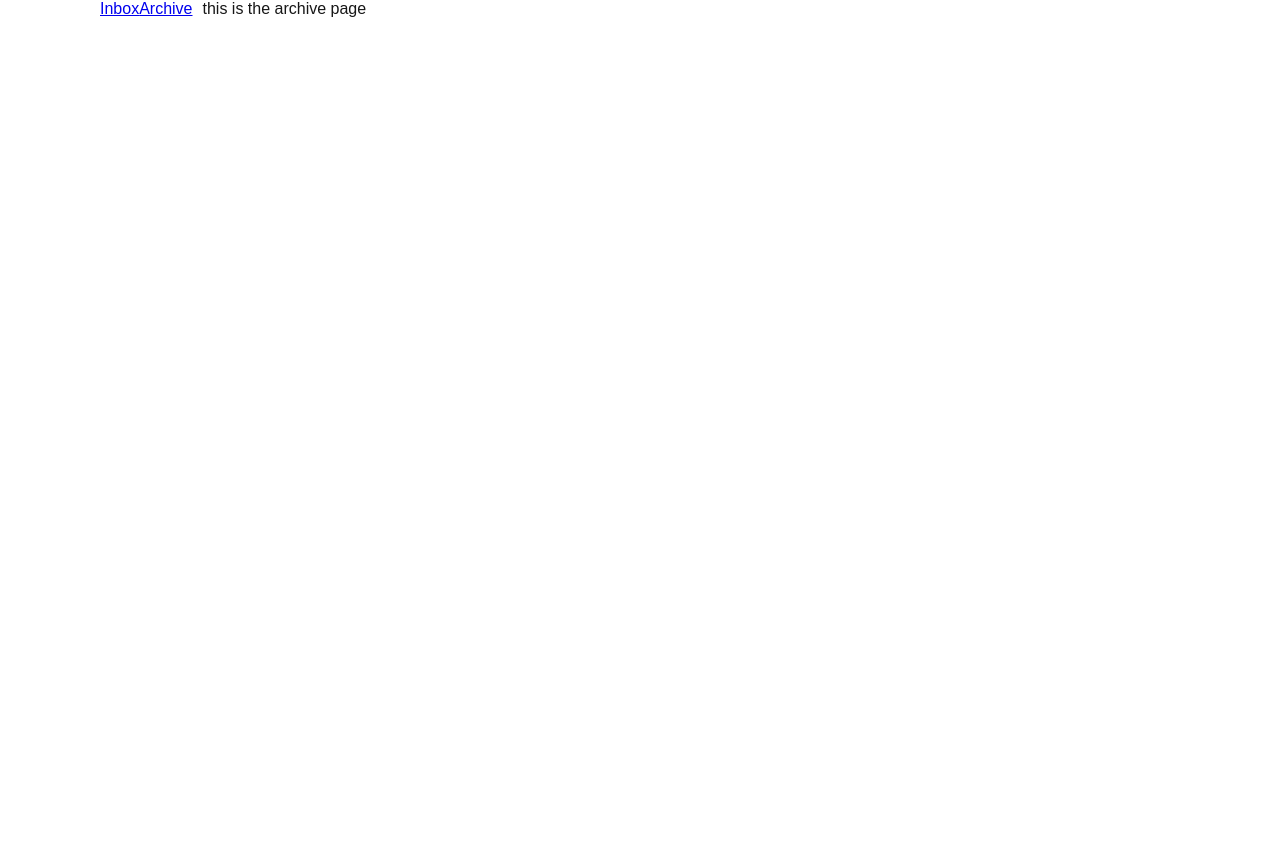
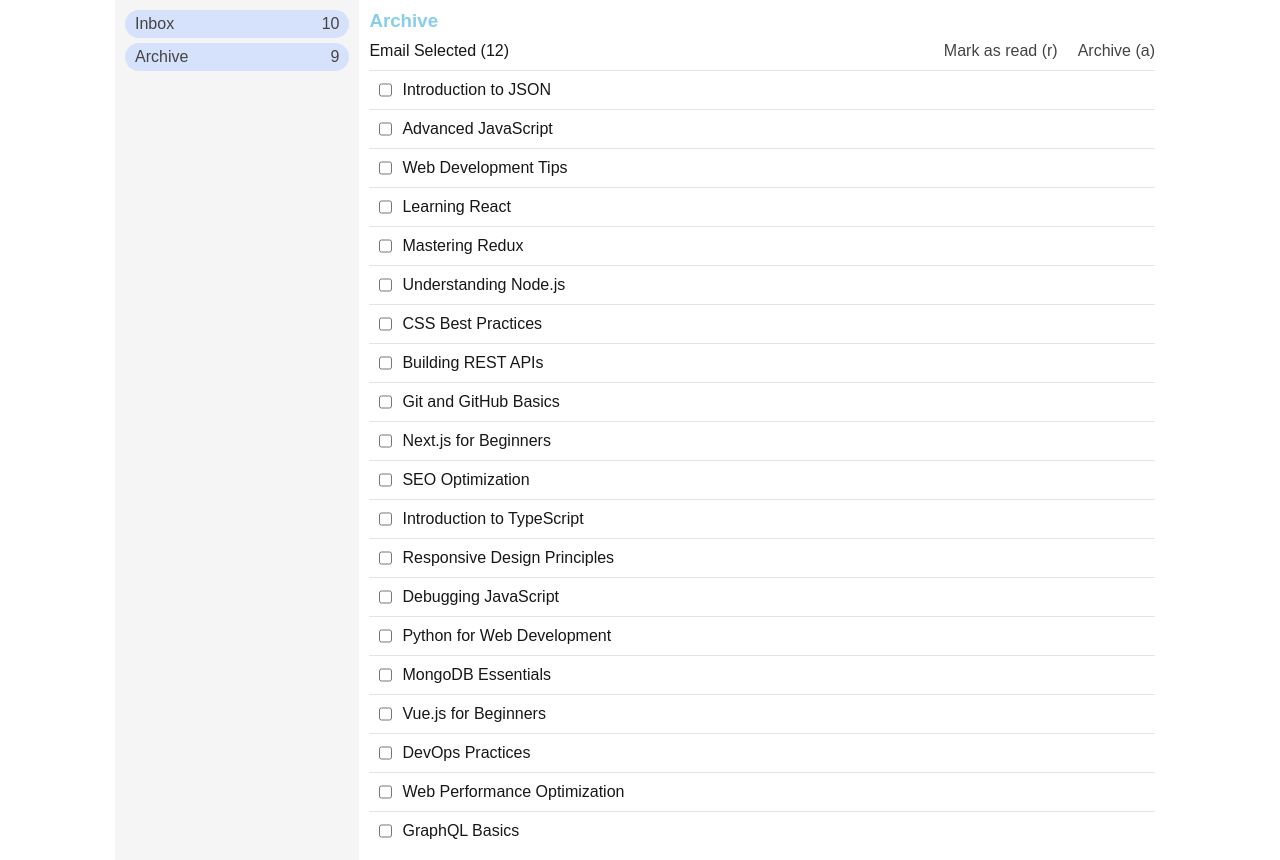
Before and after one commit to ashaansojib/non-ai-task, a Next.js app: page /archive in a window 1280 px wide. Before the commit the page ends 800 px from the top, so only its background shows below. Built offline with nearby package versions, Linux system fonts and the light colour scheme.

Commit message:
show archive data

```diff
--- a/app/archive/page.tsx
+++ b/app/archive/page.tsx
@@ -1,11 +1,34 @@
-import React from 'react';
+"use client";
+import Link from "next/link";
+import React, { useEffect, useState } from "react";
+import EmailCard from "../components/EmailCard";
+import { Emails } from "@/global-interfaces";
 
-const page = () => {
-    return (
+const ArchivePage: React.FC = () => {
+  const [archive, setArchive] = useState([]);
+  useEffect(() => {
+    fetch("/fake.json")
+      .then((res) => res.json())
+      .then((data) => setArchive(data));
+  }, []);
+  return (
+    <div>
+      <h3 className="title">Archive</h3>
+      <div className="content-header">
+        <p>Email Selected (12)</p>
         <div>
-            this is the archive page
+          <Link className="read-btn" href="/">
+            Mark as read (r)
+          </Link>
+          <Link href="/">Archive (a)</Link>
         </div>
-    );
+      </div>
+      {/* email list here*/}
+      {
+        archive?.map( (item: Emails) => <EmailCard key={item.id} item={item} />)
+      }
+    </div>
+  );
 };
 
-export default page;
+export default ArchivePage;
--- a/app/components/Aside.tsx
+++ b/app/components/Aside.tsx
@@ -1,13 +1,17 @@
-import Link from 'next/link';
-import React from 'react';
+import Link from "next/link";
+import React from "react";
 
 const Aside = () => {
-    return (
-        <div>
-            <Link href="/">Inbox</Link>
-            <Link href="/archive">Archive</Link>
-        </div>
-    );
+  return (
+    <>
+      <Link className="list-items" href="/">
+        Inbox <span>10</span>
+      </Link>
+      <Link className="list-items" href="/archive">
+        Archive <span>9</span>
+      </Link>
+    </>
+  );
 };
 
 export default Aside;
--- /dev/null
+++ b/app/components/EmailCard.tsx
@@ -0,0 +1,16 @@
+import { Emails } from "@/global-interfaces";
+import React from "react";
+interface SingleEmail {
+  item: Emails;
+}
+const EmailCard: React.FC<SingleEmail> = ({ item }) => {
+  const { title } = item;
+  return (
+    <div className="email-box">
+      <input type="checkbox" />
+      <p>{title}</p>
+    </div>
+  );
+};
+
+export default EmailCard;
--- a/app/globals.css
+++ b/app/globals.css
@@ -25,7 +25,6 @@ body {
 }
 
 * {
-  box-sizing: border-box;
   padding: 0;
   margin: 0;
 }
@@ -35,13 +34,59 @@ body {
     color-scheme: dark;
   }
 }
-.my-container{
-  width: 1080px;
+a{
+  color: #444444;
+  text-decoration: none;
+}
+a:hover{
+  color: #43e76c;
+  text-decoration: underline;
+}
+.my-container {
+  width: 1050px;
   margin: 0 auto;
+  display: flex;
 }
 /* home page css */
-.home-container{
+.main-content{
+  width: 100%;
+  padding: 10px;
+}
+/* sidebar css */
+.sidebar {
+  padding: 10px;
+  width: 300px;
+  background: #f5f5f5;
+}
+.list-items {
   display: flex;
-  justify-items: center;
+  justify-content: space-between;
+  padding: 5px 10px;
+  margin-bottom: 5px;
+  border-radius: 20px;
+  text-align: center;
+  background-color: #d6e2fb;
+}
+/* inbox css */
+.title{
+  color: skyblue;
+}
+.read-btn{
+  padding-right: 20px;
+}
+/* archive section css */
+.content-header{
+  display: flex;
+  padding: 10px 0px;
+  justify-content: space-between;
+}
+.email-box{
+  display: flex;
   gap: 10px;
+  cursor: pointer;
+  padding: 10px;
+  border-top: 1px solid rgb(228, 228, 228);
 }
+.email-box:hover{
+  background-color: #f4fdff;
+}
--- a/app/layout.tsx
+++ b/app/layout.tsx
@@ -27,10 +27,10 @@ export default function RootLayout({
     <html lang="en">
       <body className={`${geistSans.variable} ${geistMono.variable}`}>
         <div className="my-container">
-          <div className="home-container">
+          <div className="sidebar">
             <Aside />
-            {children}
           </div>
+          <div className="main-content">{children}</div>
         </div>
       </body>
     </html>
--- /dev/null
+++ b/global-interfaces.ts
@@ -0,0 +1,7 @@
+export interface Emails {
+  id: String;
+  title: String;
+  description: String;
+  author: String;
+  label: String;
+}
--- /dev/null
+++ b/public/fake.json
@@ -0,0 +1,142 @@
+[
+    {
+      "id": "1",
+      "title": "Introduction to JSON",
+      "description": "A beginner's guide to understanding JSON format.",
+      "author": "John Doe",
+      "label": "archive"
+    },
+    {
+      "id": "2",
+      "title": "Advanced JavaScript",
+      "description": "In-depth concepts of JavaScript programming.",
+      "author": "Jane Smith",
+      "label": "inbox"
+    },
+    {
+      "id": "3",
+      "title": "Web Development Tips",
+      "description": "Top tips to improve your web development skills.",
+      "author": "Sam Wilson",
+      "label": "archive"
+    },
+    {
+      "id": "4",
+      "title": "Learning React",
+      "description": "A comprehensive tutorial on building apps with React.",
+      "author": "Alex Johnson",
+      "label": "inbox"
+    },
+    {
+      "id": "5",
+      "title": "Mastering Redux",
+      "description": "Step-by-step guide to managing state with Redux.",
+      "author": "Chris Evans",
+      "label": "archive"
+    },
+    {
+      "id": "6",
+      "title": "Understanding Node.js",
+      "description": "Learn the basics of Node.js for backend development.",
+      "author": "Sarah Brown",
+      "label": "inbox"
+    },
+    {
+      "id": "7",
+      "title": "CSS Best Practices",
+      "description": "Enhance your styling skills with these CSS tips.",
+      "author": "Mark Lee",
+      "label": "archive"
+    },
+    {
+      "id": "8",
+      "title": "Building REST APIs",
+      "description": "Learn how to create RESTful APIs from scratch.",
+      "author": "Rachel Green",
+      "label": "inbox"
+    },
+    {
+      "id": "9",
+      "title": "Git and GitHub Basics",
+      "description": "An essential guide to version control with Git.",
+      "author": "Kevin White",
+      "label": "archive"
+    },
+    {
+      "id": "10",
+      "title": "Next.js for Beginners",
+      "description": "Learn to build server-side rendered React applications.",
+      "author": "Emma Watson",
+      "label": "inbox"
+    },
+    {
+      "id": "11",
+      "title": "SEO Optimization",
+      "description": "Improve your website's visibility with SEO.",
+      "author": "Oliver King",
+      "label": "archive"
+    },
+    {
+      "id": "12",
+      "title": "Introduction to TypeScript",
+      "description": "A beginner's guide to TypeScript for JavaScript developers.",
+      "author": "Sophia Brown",
+      "label": "inbox"
+    },
+    {
+      "id": "13",
+      "title": "Responsive Design Principles",
+      "description": "Learn the foundations of responsive web design.",
+      "author": "Jack Davis",
+      "label": "archive"
+    },
+    {
+      "id": "14",
+      "title": "Debugging JavaScript",
+      "description": "Master the art of debugging in JavaScript.",
+      "author": "Mia Taylor",
+      "label": "inbox"
+    },
+    {
+      "id": "15",
+      "title": "Python for Web Development",
+      "description": "An introduction to using Python for web projects.",
+      "author": "Henry Wilson",
+      "label": "archive"
+    },
+    {
+      "id": "16",
+      "title": "MongoDB Essentials",
+      "description": "Learn the basics of working with MongoDB databases.",
+      "author": "Isabella Martinez",
+      "label": "inbox"
+    },
+    {
+      "id": "17",
+      "title": "Vue.js for Beginners",
+      "description": "A quickstart guide to building applications with Vue.js.",
+      "author": "Liam Anderson",
+      "label": "archive"
+    },
+    {
+      "id": "18",
+      "title": "DevOps Practices",
+      "description": "Understand the principles and practices of DevOps.",
+      "author": "Charlotte Moore",
+      "label": "inbox"
+    },
+    {
+      "id": "19",
+      "title": "Web Performance Optimization",
+      "description": "Tips to make your web applications faster.",
+      "author": "James Carter",
+      "label": "archive"
+    },
+    {
+      "id": "20",
+      "title": "GraphQL Basics",
+      "description": "An introductory guide to building APIs with GraphQL.",
+      "author": "Amelia White",
+      "label": "inbox"
+    }
+  ]
```
Also changed, not shown: app/page.tsx (+12 -4 lines).
